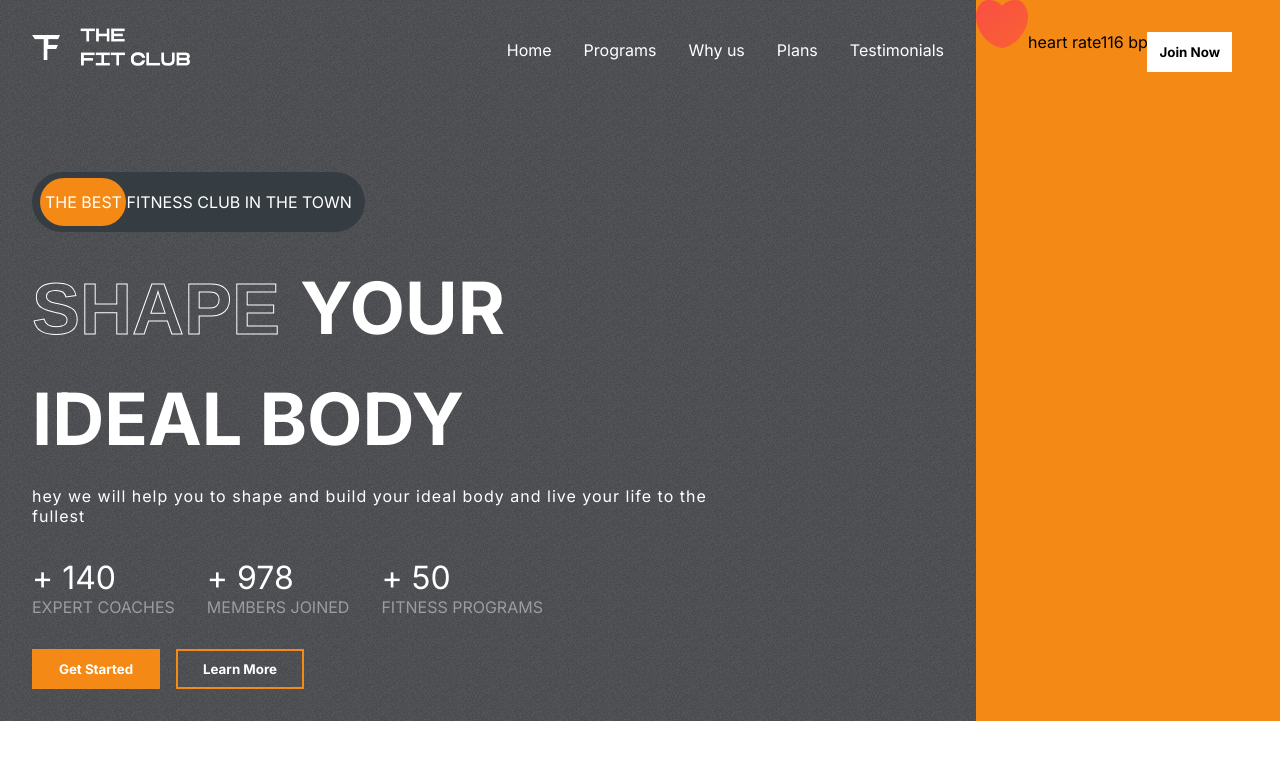
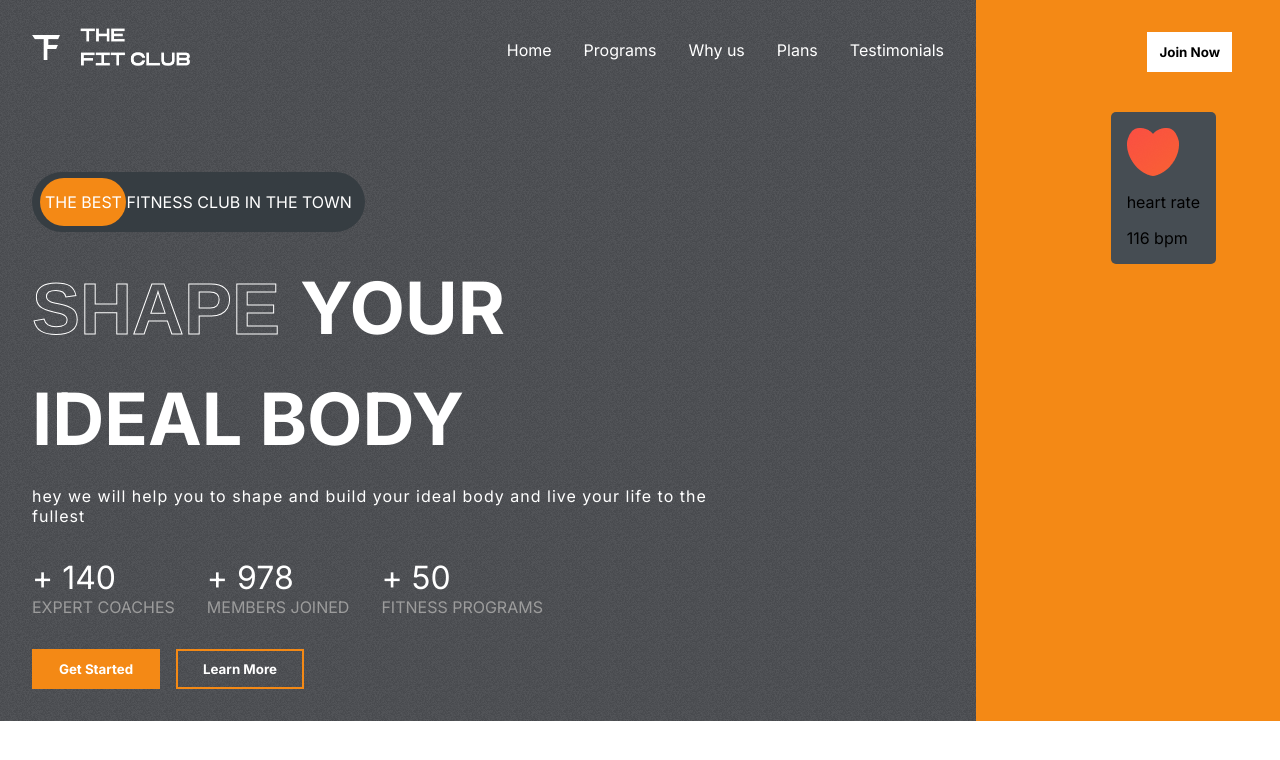
Before and after one commit to pallab17/Fithelp.o, a React (Create React App) app: page / in a window 1280 px wide. Shown: the top 760 px of the page. Built offline with nearby package versions, Linux system fonts and the light colour scheme.

Commit message:
files updated

```diff
--- a/src/components/Hero/Hero.css
+++ b/src/components/Hero/Hero.css
@@ -112,3 +112,16 @@
     color: black;
 
 }
+.heart-rate{
+    display: flex;
+    flex-direction: column;
+    gap: 1rem;
+    background-color: var(--darkGrey);
+    width: fit-content;
+    padding: 1rem;
+    align-items: start;
+    border-radius: 5px;
+    position: absolute;
+    right: 4rem;
+    top: 7rem;
+}
```
